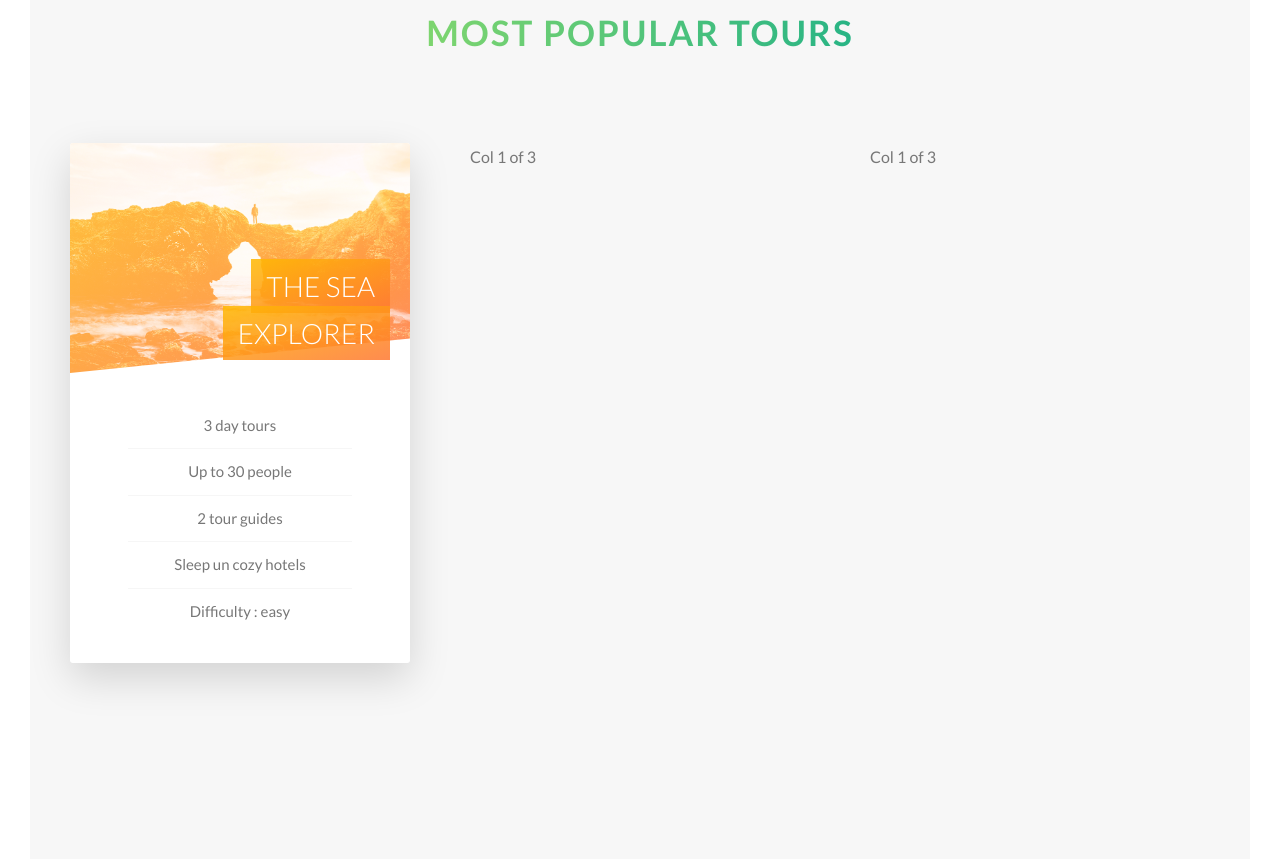
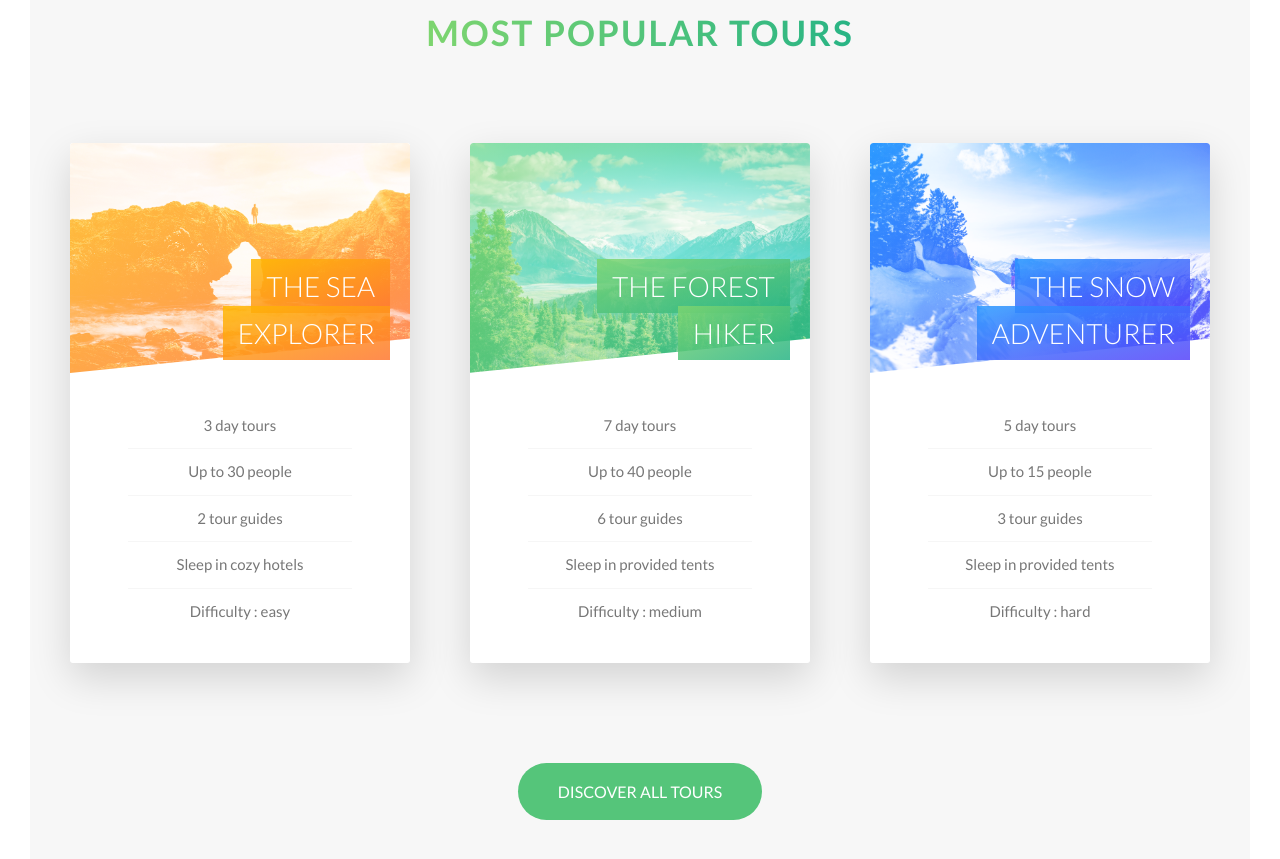
Before and after one commit to Rolens1/NatoursProjoect-HTMLCSS, a website: page starter/index.html in a window 1280 px wide. Shown: the part 2354-3213 px from the top of the page. Drawn offline with Linux system fonts and the light colour scheme.

Commit message:
cards-finished

```diff
--- a/sass/base/_utilities.scss
+++ b/sass/base/_utilities.scss
@@ -10,3 +10,10 @@
 .u-margin-bottom-small {
   margin-bottom: 1.5rem;
 }
+
+.u-margin-top-big {
+  margin-top: 8rem;
+}
+.u-margin-top-huge {
+  margin-top: 10rem;
+}
--- a/sass/components/_button.scss
+++ b/sass/components/_button.scss
@@ -31,6 +31,14 @@
 
     &::after {
       background-color: $color-white;
+    }
+  }
+  &--green {
+    background-color: $color-primary;
+    color: $color-white;
+
+    &::after {
+      background-color: $color-primary;
     }
   }
 
--- a/sass/components/_card.scss
+++ b/sass/components/_card.scss
@@ -31,6 +31,20 @@
           $color-secondary-dark
         );
       }
+      &-2 {
+        background-image: linear-gradient(
+          to bottom right,
+          $color-primary-light,
+          $color-primary-dark
+        );
+      }
+      &-3 {
+        background-image: linear-gradient(
+          to bottom right,
+          $color-tertiary-light,
+          $color-tertiary-dark
+        );
+      }
     }
   }
 
@@ -48,6 +62,8 @@
     background-blend-mode: screen;
     -webkit-clip-path: polygon(0 0, 100% 0, 100% 85%, 0 100%);
     clip-path: polygon(0 0, 100% 0, 100% 85%, 0 100%);
+    border-top-left-radius: 0.3rem;
+    border-top-right-radius: 0.3rem;
 
     &--1 {
       background-image: linear-gradient(
@@ -58,10 +74,20 @@
         url(../../starter/img/nat-5.jpg);
     }
     &--2 {
-      background-image: url(../../starter/img/nat-6.jpg);
+      background-image: linear-gradient(
+          to bottom right,
+          $color-primary-light,
+          $color-primary-dark
+        ),
+        url(../../starter/img/nat-6.jpg);
     }
     &--3 {
-      background-image: url(../../starter/img/nat-7.jpg);
+      background-image: linear-gradient(
+          to bottom right,
+          $color-tertiary-light,
+          $color-tertiary-dark
+        ),
+        url(../../starter/img/nat-7.jpg);
     }
   }
 
@@ -89,6 +115,20 @@
         rgba($color-secondary-dark, 0.85)
       );
     }
+    &--2 {
+      background-image: linear-gradient(
+        to right bottom,
+        rgba($color-primary-light, 0.85),
+        rgba($color-primary-dark, 0.85)
+      );
+    }
+    &--3 {
+      background-image: linear-gradient(
+        to right bottom,
+        rgba($color-tertiary-light, 0.85),
+        rgba($color-tertiary-dark, 0.85)
+      );
+    }
   }
 
   &__details {
@@ -108,4 +148,31 @@
       }
     }
   }
+
+  // FRONT SIDE STYLING
+
+  &__cta {
+    position: absolute;
+    // top: 50%;
+    left: 50%;
+    transform: translate(-50%, 50%);
+    width: 90%;
+    text-align: center;
+  }
+
+  &__price-box {
+    text-align: center;
+    color: $color-white;
+    margin-bottom: 8rem;
+  }
+
+  &__price-only {
+    font-size: 1.4rem;
+    text-transform: uppercase;
+  }
+
+  &__price-value {
+    font-size: 6rem;
+    font-weight: 100;
+  }
 }
--- a/sass/pages/_home.scss
+++ b/sass/pages/_home.scss
@@ -23,6 +23,6 @@
 
 .section-tours {
   background-color: $color-grey-light-1;
-  padding: 25rem 0 50rem 0;
+  padding: 25rem 0 15rem 0;
   margin-top: -10rem;
 }
--- a/starter/index.html
+++ b/starter/index.html
@@ -137,6 +137,7 @@
           <h2 class="heading-secondary">Most popular tours</h2>
         </div>
         <div class="row">
+          <!-- COL -->
           <div class="col-1-of-3">
             <div class="card">
               <div class="card__side card__side--front">
@@ -153,18 +154,96 @@
                     <li>3 day tours</li>
                     <li>Up to 30 people</li>
                     <li>2 tour guides</li>
-                    <li>Sleep un cozy hotels</li>
+                    <li>Sleep in cozy hotels</li>
                     <li>Difficulty : easy</li>
                   </ul>
                 </div>
               </div>
               <div class="card__side card__side--back card__side--back-1">
-                Back
+                <div class="card__cta">
+                  <div class="card__price-box">
+                    <p class="card__price-only">Only</p>
+                    <p class="card__price-value">$297</p>
+                  </div>
+                  <a href="#" class="btn btn--white">Book now!</a>
+                </div>
               </div>
             </div>
           </div>
-          <div class="col-1-of-3">Col 1 of 3</div>
-          <div class="col-1-of-3">Col 1 of 3</div>
+          <!-- /COL -->
+          <!-- COL -->
+          <div class="col-1-of-3">
+            <div class="card">
+              <div class="card__side card__side--front">
+                <div class="card__picture card__picture--2">&nbsp;</div>
+
+                <h4 class="card__heading">
+                  <span class="card__heading-span card__heading-span--2">
+                    The forest hiker
+                  </span>
+                </h4>
+
+                <div class="card__details">
+                  <ul>
+                    <li>7 day tours</li>
+                    <li>Up to 40 people</li>
+                    <li>6 tour guides</li>
+                    <li>Sleep in provided tents</li>
+                    <li>Difficulty : medium</li>
+                  </ul>
+                </div>
+              </div>
+              <div class="card__side card__side--back card__side--back-2">
+                <div class="card__cta">
+                  <div class="card__price-box">
+                    <p class="card__price-only">Only</p>
+                    <p class="card__price-value">$497</p>
+                  </div>
+                  <a href="#" class="btn btn--white">Book now!</a>
+                </div>
+              </div>
+            </div>
+          </div>
+          <!-- /COL -->
+          <!-- COL -->
+          <div class="col-1-of-3">
+            <!-- CARD-->
+            <div class="card">
+              <div class="card__side card__side--front">
+                <div class="card__picture card__picture--3">&nbsp;</div>
+
+                <h4 class="card__heading">
+                  <span class="card__heading-span card__heading-span--3">
+                    The snow adventurer
+                  </span>
+                </h4>
+
+                <div class="card__details">
+                  <ul>
+                    <li>5 day tours</li>
+                    <li>Up to 15 people</li>
+                    <li>3 tour guides</li>
+                    <li>Sleep in provided tents</li>
+                    <li>Difficulty : hard</li>
+                  </ul>
+                </div>
+              </div>
+              <div class="card__side card__side--back card__side--back-3">
+                <div class="card__cta">
+                  <div class="card__price-box">
+                    <p class="card__price-only">Only</p>
+                    <p class="card__price-value">$897</p>
+                  </div>
+                  <a href="#" class="btn btn--white">Book now!</a>
+                </div>
+              </div>
+            </div>
+            <!-- /CARD-->
+          </div>
+          <!-- /COL -->
+        </div>
+        <div class="u-center-text u-margin-top-huge">
+          <a href="#" class="btn btn--green"> Discover all tours</a>
         </div>
       </section>
     </main>
```
Also changed, not shown: starter/css/style.css.
